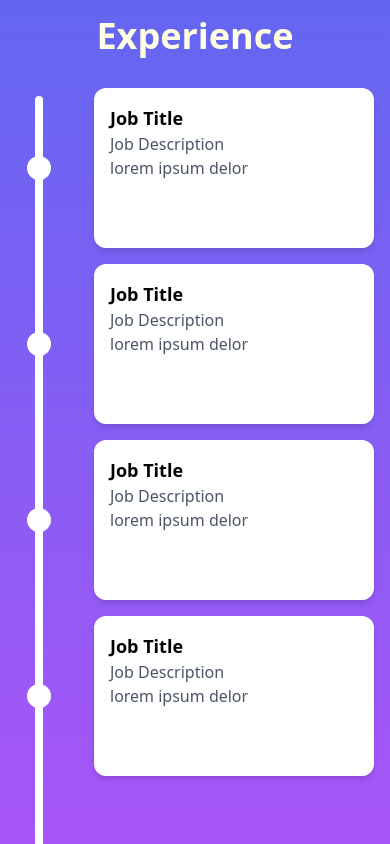
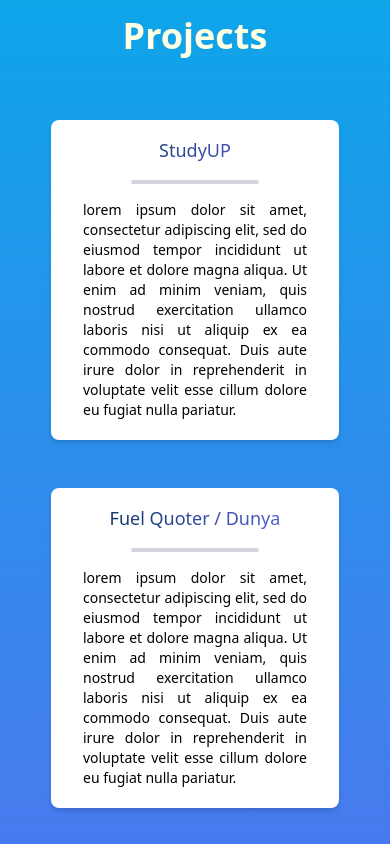
Before and after one commit to WahabJI/my-project, a Next.js app: page / in a window 390 px wide. Shown: the top 844 px of the page. Built offline with nearby package versions, Linux system fonts and the light colour scheme.

Commit message:
fixed responsivity for project section on md sized screens and fixed timeline length on all screens for experience section

```diff
--- a/components/sections/ExperienceSectionResponsive.tsx
+++ b/components/sections/ExperienceSectionResponsive.tsx
@@ -9,7 +9,7 @@
 
 export const ExperienceSectionResponsive = (props: ExperienceSectionProps) => {
     return(
-        <section id="experience" className="bg-gradient-to-b from-indigo-500 to-purple-500 min-h-screen">
+        <section id="experience" className="bg-gradient-to-b from-indigo-500 to-purple-500">
             <div className="flex justify-center items-center pt-4">
                 <h1 className="text-center text-4xl font-bold text-beige">Experience</h1>
             </div>
@@ -19,16 +19,19 @@
                     <div className="flex flex-col items-center">
                         <div className="flex px-4 h-40 justify-center items-center">
                             <div className="w-6 h-6 bg-white rounded-full"></div> {/* Timeline dot */}
-                        </div>
-                        <div className="absolute w-2 h-full bg-white my-2 rounded-full"></div> {/* Timeline line */}
-                        <div className="flex px-4 mt-4 h-40 justify-center items-center">
-                            <div className="w-6 h-6 bg-white rounded-full"></div> {/* Timeline dot */}
+                            <div className="absolute w-2 h-40 bg-white my-2 rounded-full"></div>
                         </div>
                         <div className="flex px-4 mt-4 h-40 justify-center items-center">
                             <div className="w-6 h-6 bg-white rounded-full"></div> {/* Timeline dot */}
+                            <div className="absolute w-2 h-52 bg-white my-2 rounded-full"></div>
                         </div>
                         <div className="flex px-4 mt-4 h-40 justify-center items-center">
                             <div className="w-6 h-6 bg-white rounded-full"></div> {/* Timeline dot */}
+                            <div className="absolute w-2 h-52 bg-white my-2 rounded-full"></div>
+                        </div>
+                        <div className="flex px-4 mt-4 h-40 justify-center items-center">
+                            <div className="w-6 h-6 bg-white rounded-full"></div> {/* Timeline dot */}
+                            <div className="absolute w-2 h-40 bg-white my-2 rounded-full"></div>
                         </div>
                         {/* Add more timeline dots and lines as needed */}
                     </div>
@@ -36,7 +39,7 @@
 
                 <div className="w-4/5 px-4">
                     <div className="bg-white p-4 shadow-md h-40 rounded-xl">
-                        <h2 className="text-lg font-bold">Job Title</h2>
+                        <h2 className="text-lg font-bold">Job Title <span className="text-gray-500 font-normal">| Date</span></h2>
                         <p className="text-gray-600">Job Description</p>
                         <p className="text-gray-600">lorem ipsum delor</p>
                     </div>
--- a/components/sections/ProjectSection.tsx
+++ b/components/sections/ProjectSection.tsx
@@ -7,17 +7,17 @@
 
 export const ProjectSection = (props: ExperienceSectionProps) => {
   return (
-    <section id="projects" className="bg-gradient-to-b from-sky-500 to-indigo-500 min-h-screen md:h-screen">
+    <section id="projects" className="bg-gradient-to-b from-sky-500 to-indigo-500 lg:h-screen">
       {/* div container for the title at the top */}
-      <div className="flex justify-center items-center h-1/6">
+      <div className="flex justify-center items-center pt-4">
         <h1 className="text-4xl md:text-6xl text-beige font-bold">Projects</h1>
       </div>
 
-      <div className="flex items-center my-auto h-5/6">
-        <div className="flex flex-wrap justify-center my-16 mx-auto md:space-x-12 space-y-12 md:space-y-0" ref={props.myElementRef}>
+      <div className="flex items-center my-auto h-5/6 overlfow-x-auto">
+        <div className="flex flex-col lg:flex-row justify-center my-16 items-center mx-auto lg:space-x-6 xl:space-x-12 space-y-12 lg:space-y-0" ref={props.myElementRef}>
 
           {/* First div container */}
-          <div className={`bg-white rounded-lg shadow-md w-72 h-80 md:h-96 md:w-96 p-4 transform transition-all duration-500 delay-300 ${props.isVisible ? 'translate-y-0 opacity-100' : 'translate-y-10 opacity-0'}`}>
+          <div className={`bg-white rounded-lg shadow-md w-72 h-80 md:h-96 md:w-96 lg:w-80 xl:w-96 p-4 transform transition-all duration-500 delay-300 ${props.isVisible ? 'translate-y-0 opacity-100' : 'translate-y-10 opacity-0'}`}>
             <h1 className="bg-gradient-to-r from-cblue to-indigo-500 bg-clip-text text-transparent text-center text-lg md:text-2xl ">StudyUP</h1>
 
             <div className="flex justify-center items-center mt-4">
@@ -30,7 +30,7 @@
           </div>
 
           {/* Second div container */}
-          <div className={`bg-white rounded-lg shadow-md w-72 h-80 md:h-96 md:w-96 p-4 transform transition-all duration-500 delay-500 ${props.isVisible ? 'translate-y-0 opacity-100' : 'translate-y-10 opacity-0'}`}>
+          <div className={`bg-white rounded-lg shadow-md w-72 h-80 md:h-96 md:w-96 lg:w-80 xl:w-96 p-4 transform transition-all duration-500 delay-500 ${props.isVisible ? 'translate-y-0 opacity-100' : 'translate-y-10 opacity-0'}`}>
             <h1 className="bg-gradient-to-r from-cblue to-indigo-500 bg-clip-text text-transparent text-center text-lg md:text-2xl ">Fuel Quoter / Dunya</h1>
 
             <div className="flex justify-center items-center mt-4">
@@ -43,7 +43,7 @@
           </div>
 
           {/* Third div container */}
-          <div className={`bg-white rounded-lg shadow-md w-72 h-80 md:h-96 md:w-96 p-4 transform transition-all duration-500 delay-700 ${props.isVisible ? 'translate-y-0 opacity-100' : 'translate-y-10 opacity-0'}`}>
+          <div className={`bg-white rounded-lg shadow-md w-72 h-80 md:h-96 md:w-96 lg:w-80 xl:w-96 p-4 transform transition-all duration-500 delay-700 ${props.isVisible ? 'translate-y-0 opacity-100' : 'translate-y-10 opacity-0'}`}>
             <h1 className="bg-gradient-to-r from-cblue to-indigo-500 bg-clip-text text-transparent text-center text-lg md:text-2xl ">This Website!</h1>
 
             <div className="flex justify-center items-center mt-4">
--- a/pages/index.tsx
+++ b/pages/index.tsx
@@ -72,11 +72,11 @@
         {/* <HomeSection/> */}
 
         {/* PROJECTS SECTION */}
-        {/* <ProjectSection isVisible={isVisible} myElementRef={myElementRef} /> */}
+        <ProjectSection isVisible={isVisible} myElementRef={myElementRef} />
 
         {/* EXPERIENCE SECTION */}
         {/* <ExperienceSection isVisible2={isVisible2} isVisible3={isVisible3} myElementRef2={myElementRef2} myElementRef3={myElementRef3} /> */}
-        <ExperienceSectionResponsive isVisible2={isVisible2} isVisible3={isVisible3} myElementRef2={myElementRef2} myElementRef3={myElementRef3} />
+        {/* <ExperienceSectionResponsive isVisible2={isVisible2} isVisible3={isVisible3} myElementRef2={myElementRef2} myElementRef3={myElementRef3} /> */}
 
         {/* <ContactSection /> */}
       </main>
```
